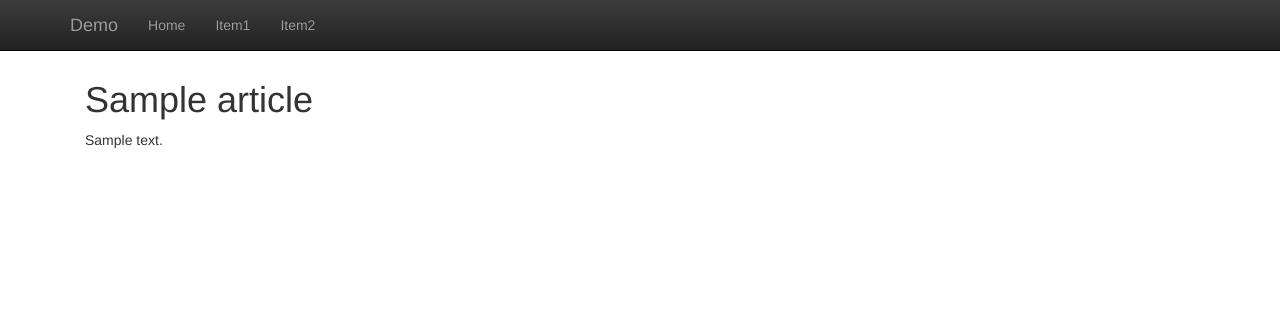
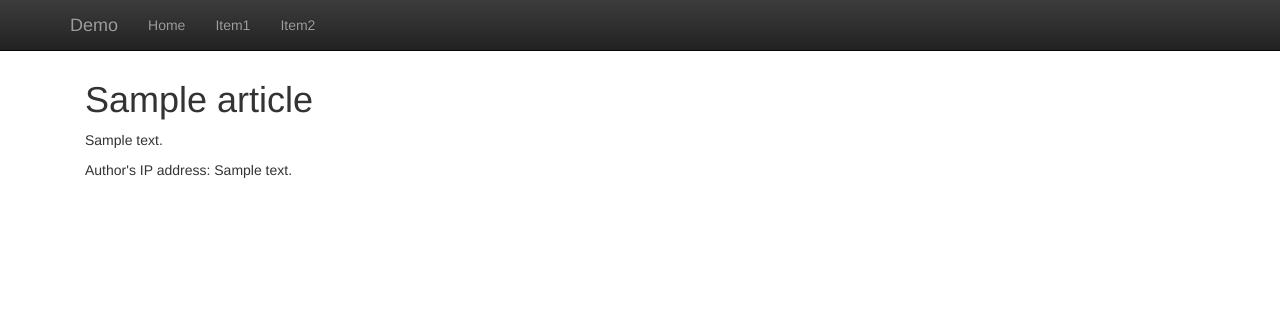
Before and after one commit to 9dev/django-ip-system, a Django app: page /article/1 in a window 1280 px wide. Shown: the top 311 px of the page. Run offline with Django 3.2, Linux system fonts and the light colour scheme; tables that the repository leaves empty hold one stand-in row (values such as "Sample post"); some libraries are stand-ins or nearby versions.

Commit message:
Added saving and displaying IP of article author.

```diff
--- a/demo/main/templates/main/article_detail.html
+++ b/demo/main/templates/main/article_detail.html
@@ -3,4 +3,5 @@
 {% block content %}
     <h1>{{ article.title }}</h1>
     <p>{{ article.content }}</p>
+    <p>Author's IP address: <span id="id_author_ip">{{ article.author_ip }}</span></p>
 {% endblock content %}
--- a/demo/main/views.py
+++ b/demo/main/views.py
@@ -1,4 +1,6 @@
 from django.views.generic import CreateView, DetailView
+
+from ip_system.models import Ip
 
 from .forms import ArticleForm
 from .models import Article
@@ -8,6 +10,11 @@ class ArticleCreateView(CreateView):
     model = Article
     form_class = ArticleForm
 
+    def form_valid(self, form):
+        obj = form.save(commit=False)
+        obj.author_ip = Ip.get_or_create(request=self.request)
+        return super(ArticleCreateView, self).form_valid(form)
+
 
 class ArticleDetailView(DetailView):
     model = Article
```
